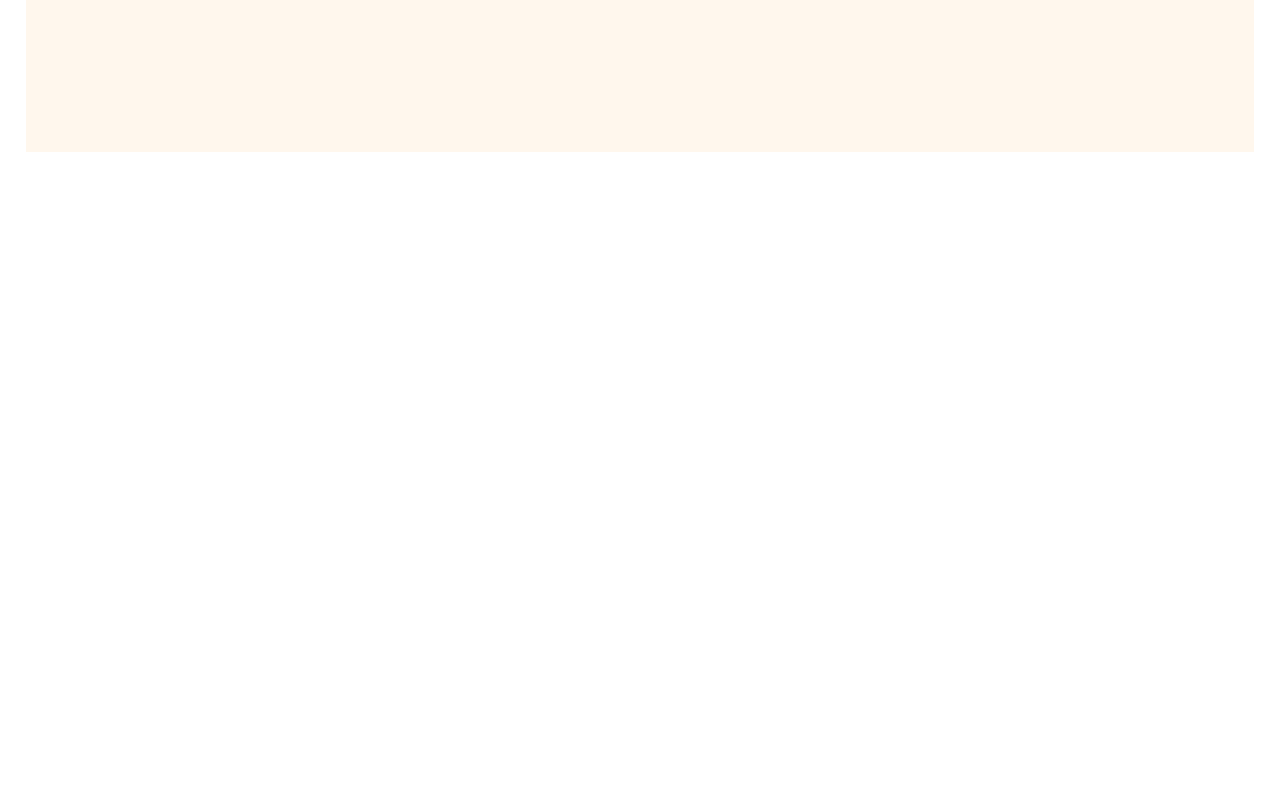
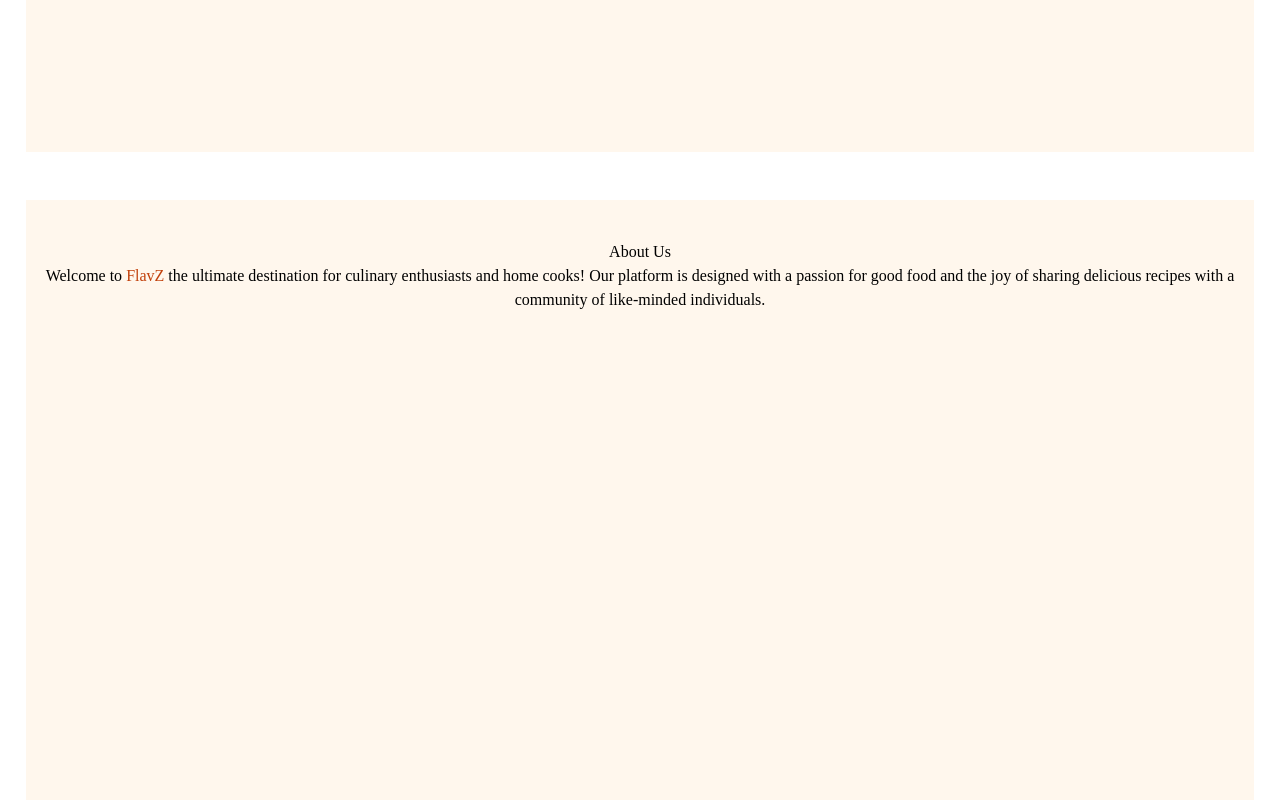
Before and after one commit to Rayenkan/RecipiesSharing, a React (Create React App) app: page / in a window 1280 px wide. Shown: the part 1784-2584 px from the top of the page. Before the commit the page ends 1936 px from the top, so only its background shows below. Built offline with nearby package versions, Linux system fonts and the light colour scheme; no server answers.

Commit message:
made AboutUs.js

```diff
--- /dev/null
+++ b/src/AboutUs.js
@@ -0,0 +1,17 @@
+import React from "react";
+
+const AboutUs =() =>{
+    return (
+        <div class="md:h-[40vh] lg:h-[75vh] h-[30%] mt-12 bg-orange-50 w-[96%] ml-[2%] pt-10">
+            <div>
+                <p>About Us</p>
+            </div>
+            <div>
+                <p>
+                Welcome to <hn class="text-orange-700" >FlavZ</hn> the ultimate destination for culinary enthusiasts and home cooks! Our platform is designed with a passion for good food and the joy of sharing delicious recipes with a community of like-minded individuals.
+                </p>
+            </div>
+        </div>
+    )
+};
+export default AboutUs ;
--- a/src/App.js
+++ b/src/App.js
@@ -3,6 +3,7 @@ import Nav from './nav.js';
 import PopularRecipies from './popularRecipies.js';
 import PopularCategories from './popularCatagories.js';
 import WhatToCockToday from './whatToCockToday.js';
+import AboutUs from './AboutUs.js';
 
 function App() {
   return (
@@ -12,6 +13,7 @@ function App() {
       <PopularRecipies />
       <PopularCategories/>
       <WhatToCockToday/>
+      <AboutUs/>
     </div>
 
   );
```
